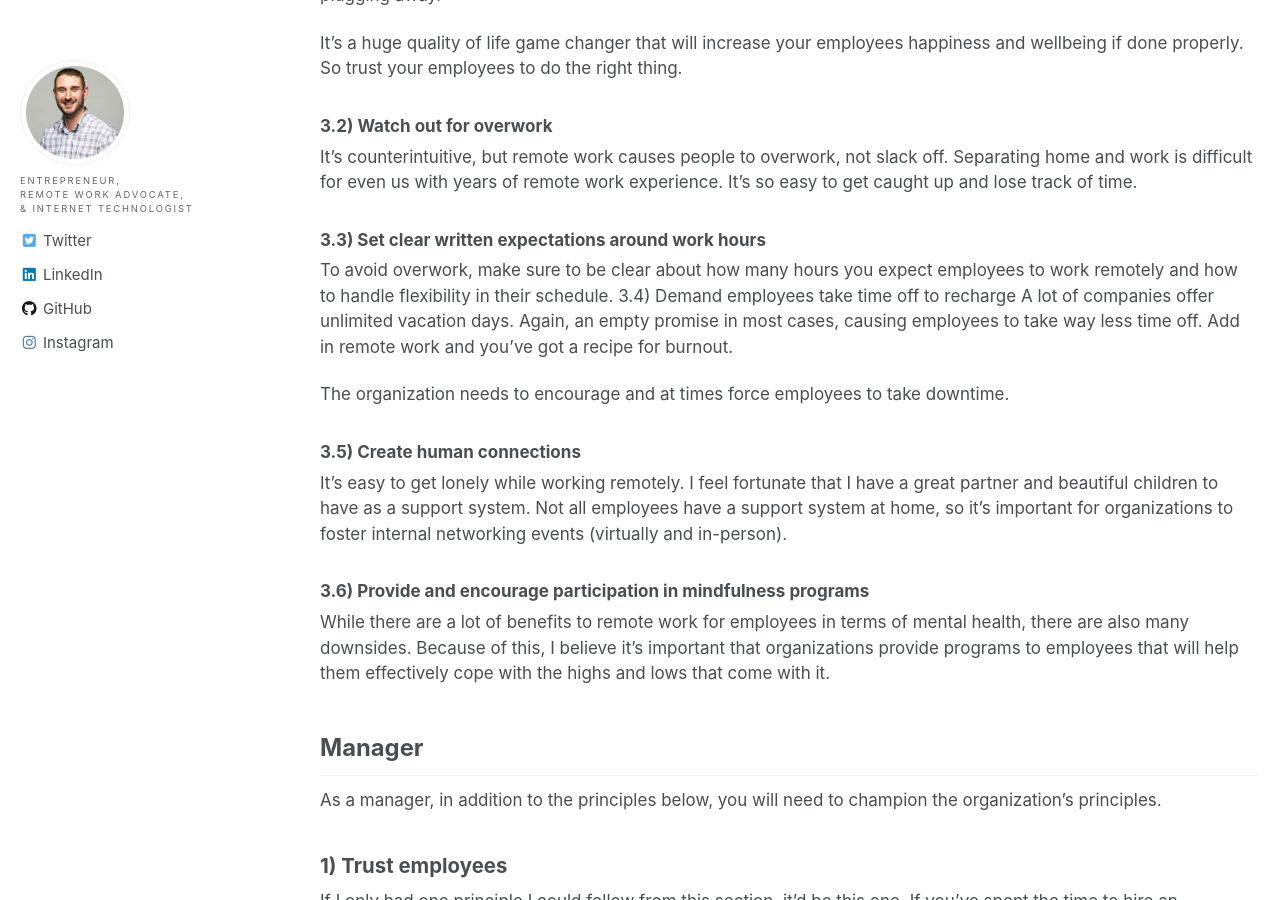
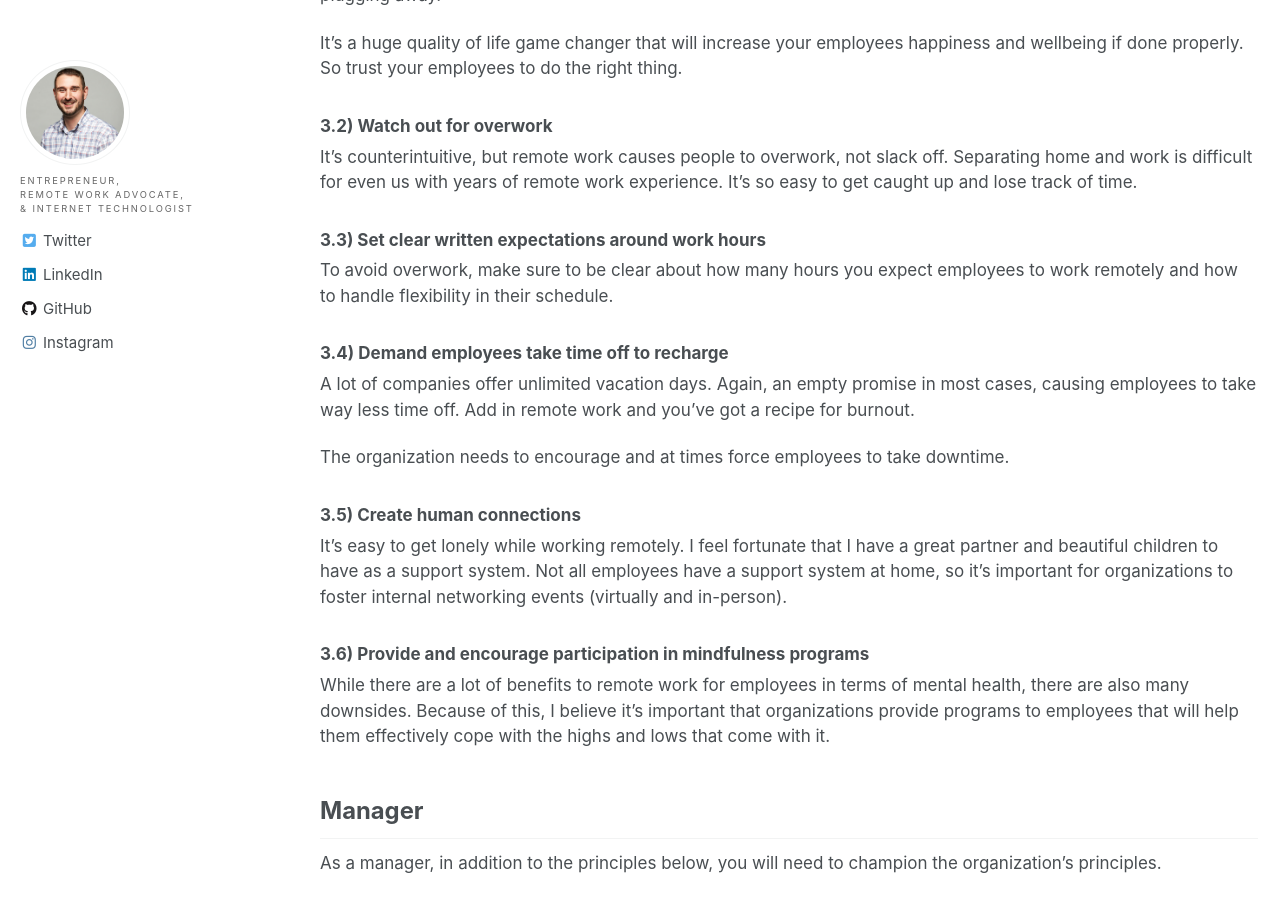
Before and after one commit to jaysignorello/jaysignorello.com, a Jekyll site: the page built from _posts/2020-06-23-principles-for-managing-a-remote-team.md, in a window 1280 px wide and 900 px high, scrolled down 2175 px. Built offline with Jekyll 4.4.1, drawn with Linux system fonts in a browser that asks for light colours; cached includes are drawn as plain includes; nearby versions of some CDN libraries.

Commit message:
Fix subheading styling

```diff
--- a/_posts/2020-06-23-principles-for-managing-a-remote-team.md
+++ b/_posts/2020-06-23-principles-for-managing-a-remote-team.md
@@ -54,7 +54,8 @@ It's counterintuitive, but remote work causes people to overwork, not slack off.
 #### 3.3) Set clear written expectations around work hours
 
 To avoid overwork, make sure to be clear about how many hours you expect employees to work remotely and how to handle flexibility in their schedule.
-3.4) Demand employees take time off to recharge
+
+#### 3.4) Demand employees take time off to recharge
 A lot of companies offer unlimited vacation days. Again, an empty promise in most cases, causing employees to take way less time off. Add in remote work and you've got a recipe for burnout.
 
 The organization needs to encourage and at times force employees to take downtime.
```
